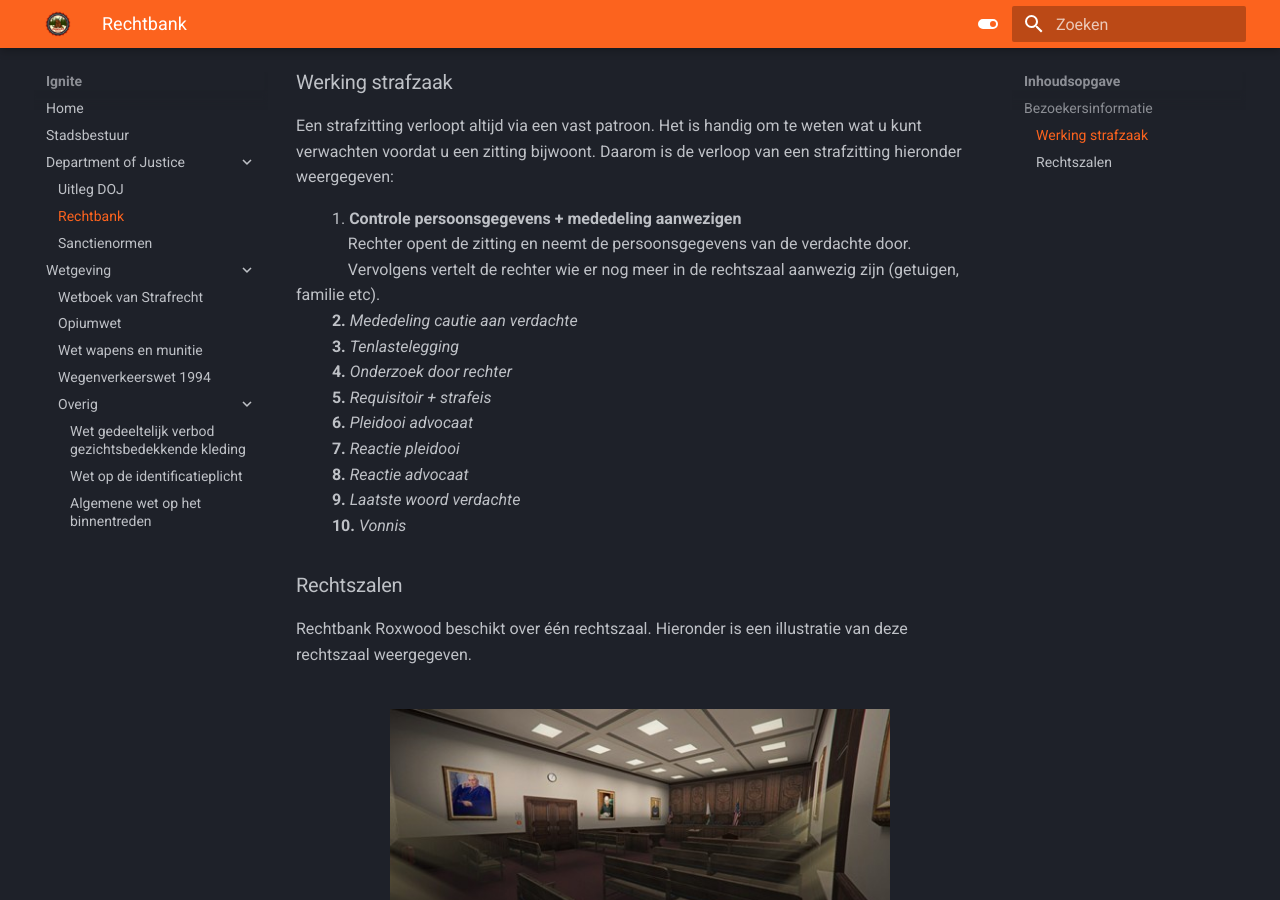
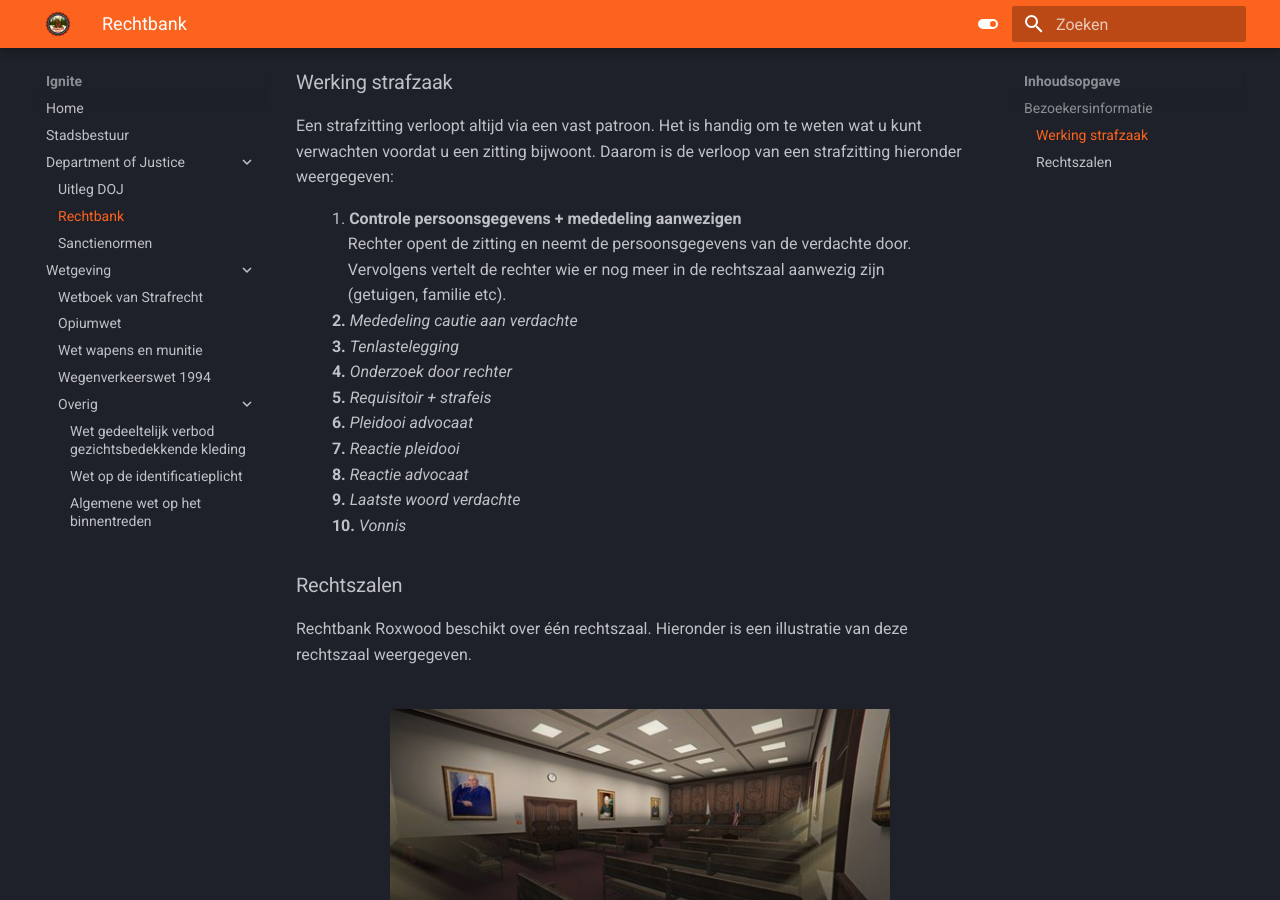
Before and after one commit to NLDenny/wetboek, an MkDocs documentation site: the page built from docs/rechtbank.md, in a window 1280 px wide and 900 px high, scrolled down 610 px. Built offline with MkDocs 1.6.1 and Material for MkDocs 9.7.7, drawn with Linux system fonts in a browser that asks for light colours.

```diff
--- a/docs/rechtbank.md
+++ b/docs/rechtbank.md
@@ -22,7 +22,8 @@ Daarom is de verloop van een strafzitting hieronder weergegeven:
 
 &ensp; &nbsp; &nbsp; &nbsp; 1. __Controle persoonsgegevens + mededeling aanwezigen__ <br />
 &ensp; &nbsp; &nbsp; &nbsp; &nbsp; &nbsp; Rechter opent de zitting en neemt de persoonsgegevens van de verdachte door. <br>
-&ensp; &nbsp; &nbsp; &nbsp; &nbsp; &nbsp; Vervolgens vertelt de rechter wie er nog meer in de rechtszaal aanwezig zijn (getuigen, familie etc).
+&ensp; &nbsp; &nbsp; &nbsp; &nbsp; &nbsp; Vervolgens vertelt de rechter wie er nog meer in de rechtszaal aanwezig zijn <br>
+&ensp; &nbsp; &nbsp; &nbsp; &nbsp; &nbsp; (getuigen, familie etc).
 &ensp; &nbsp; &nbsp; &nbsp; __2.__ _Mededeling cautie aan verdachte_ <br />
 &ensp; &nbsp; &nbsp; &nbsp; __3.__ _Tenlastelegging_ <br />
 &ensp; &nbsp; &nbsp; &nbsp; __4.__ _Onderzoek door rechter_ <br />
```
